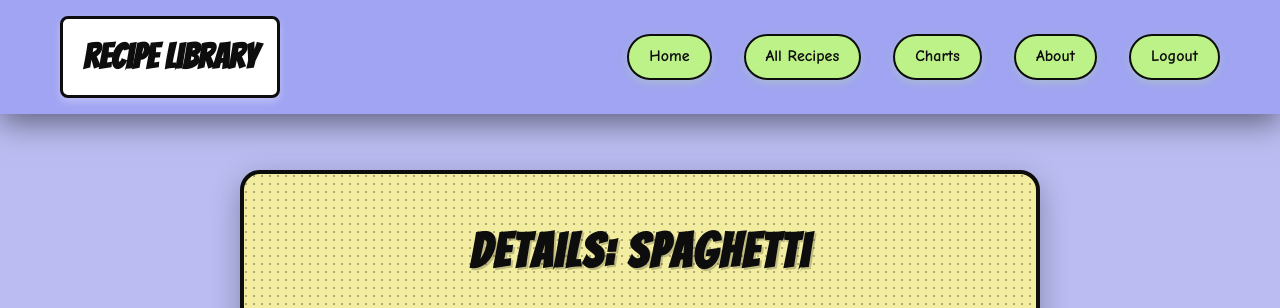
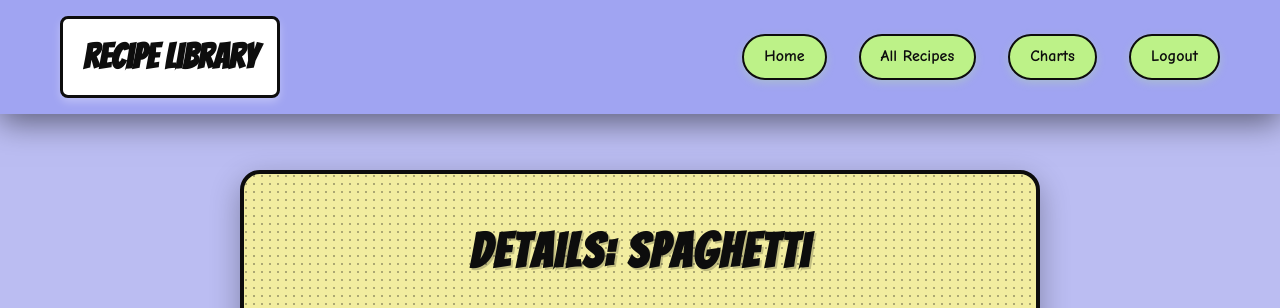
Before and after one commit to Bre-Wonder/Recipe-App-Achievment, a Django app: page /list/1 in a window 1280 px wide. Shown: the top 308 px of the page. Run offline with Django 5.2, Linux system fonts and the light colour scheme; a user stored in the database is signed in; data comes from the database, SQL or seed files in the repository.

Commit message:
took out one navigation item

```diff
--- a/Acheivement 2/A2_Recipe_App/src/recipeApp/templates/recipeApp/recipe_details.html
+++ b/Acheivement 2/A2_Recipe_App/src/recipeApp/templates/recipeApp/recipe_details.html
@@ -245,7 +245,6 @@
                     <li><a href="{% url 'recipeApp:home' %}">Home</a></li>
                     <li><a href="{% url 'recipeApp:list' %}">All Recipes</a></li>
                     <li><a href="{% url 'recipeApp:charts' %}">Charts</a></li>
-                    <li><a href="{% url 'recipeApp:about' %}">About</a></li>
                     <li><a href ="{%url 'logout' %}"> Logout </a></li>
                 </ul>
             </div>
```
